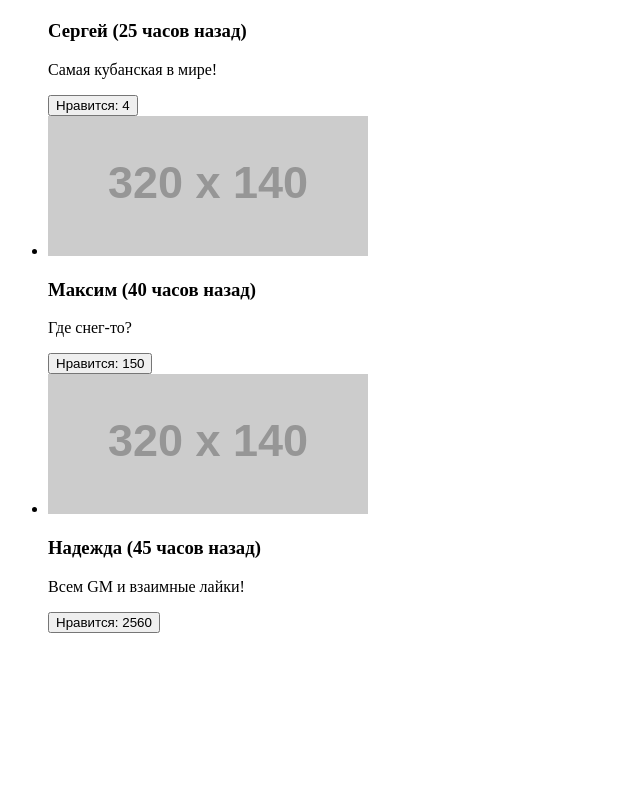
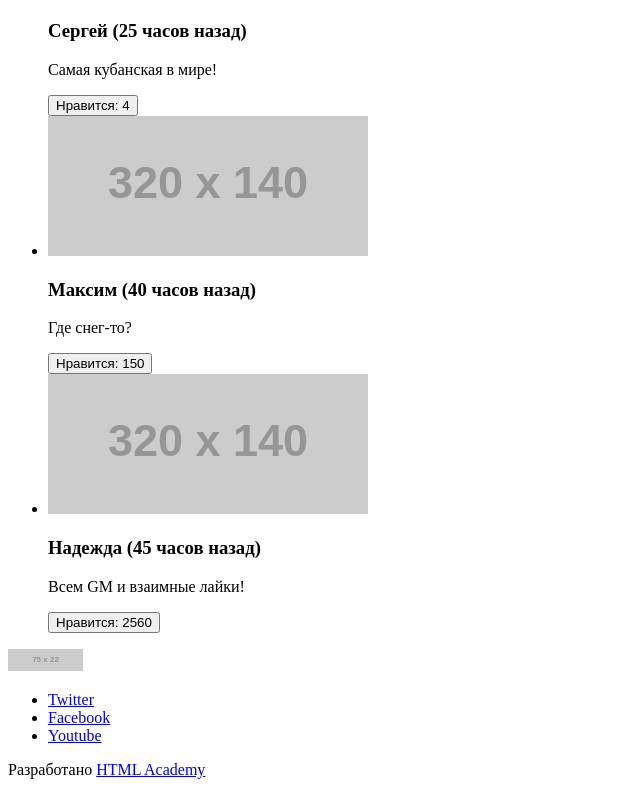
Before and after one commit to lss1ash/191322-pink-17, a website: page source/photo.html in a window 1280 px wide. Shown: the part 1433-2228 px from the top of the page, without its empty margins (0-640 px from the left). Before the commit the page ends 2082 px from the top, so only its background shows below. Drawn offline with Linux system fonts and the light colour scheme; placeholder pictures from the web are drawn by us.

Commit message:
Добавил футер в photo.html

```diff
--- a/source/photo.html
+++ b/source/photo.html
@@ -113,5 +113,21 @@
 
     </main>
 
+    <footer class="page-footer">
+
+      <a href="index.html" class="page-footer__logo">
+        <img class="page-footer__logo-image" src="http://placehold.it/75x22" width="75" height="22" alt="Pink">
+      </a>
+
+      <ul class="social-list">
+        <li class="social-list__item"><a href="#" class="social-list__link icon-twitter">Twitter</a></li>
+        <li class="social-list__item"><a href="#" class="social-list__link icon-facebook">Facebook</a></li>
+        <li class="social-list__item"><a href="#" class="social-list__link icon-youtube">Youtube</a></li>
+      </ul>
+
+      <p class="copyright">Разработано <a href="https://htmlacademy.ru/intensive/adaptive" class="copyright__logo">HTML Academy</a></p>
+
+    </footer>
+
   </body>
 </html>
```
